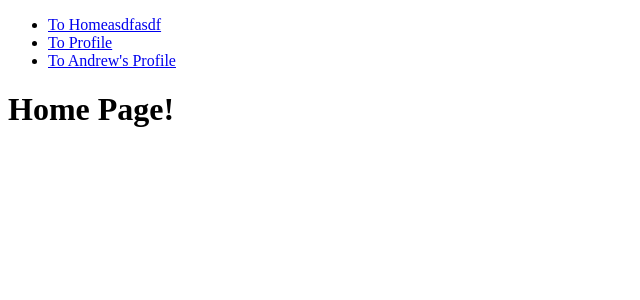
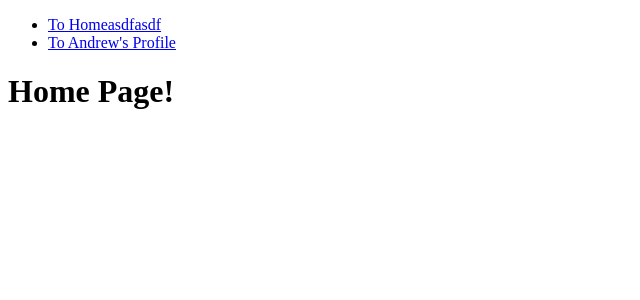
Before and after one commit to janardna/demoreact, a React (Create React App) app: page / in a window 1280 px wide. Shown: the top 300 px of the page, without its empty margins (0-640 px from the left). Built offline with nearby package versions, Linux system fonts and the light colour scheme.

Commit message:
Update App.js
removed one more line in app file

```diff
--- a/src/App.js
+++ b/src/App.js
@@ -11,9 +11,6 @@ function App() {
         <ul>
           <li>
             <Link to="/">To Homeasdfasdf</Link>
-          </li>
-          <li>
-            <Link to="/profile">To Profile</Link>
           </li>
 
           <li>
```
